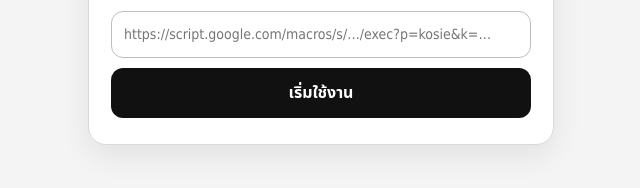
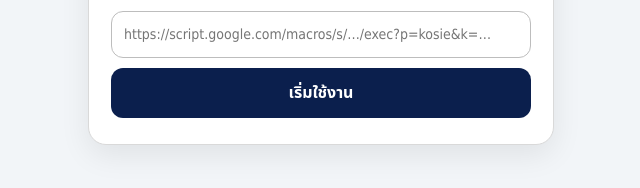
Before and after one commit to kosin-ksone/kopass, a plain HTML site: page index.html in a window 1280 px wide. Shown: the part 436-624 px from the top of the page, without its empty margins (319-959 px from the left). Drawn offline with Linux system fonts and the light colour scheme.

Commit message:
Add files via upload

```diff
--- a/index.html
+++ b/index.html
@@ -4,7 +4,7 @@
 <meta charset="utf-8">
 <meta name="viewport" content="width=device-width, initial-scale=1, viewport-fit=cover">
 <title>KOPASS</title>
-<meta name="theme-color" content="#111111">
+<meta name="theme-color" content="#0B1F4D">
 <meta name="robots" content="noindex">
 <meta name="apple-mobile-web-app-capable" content="yes">
 <meta name="mobile-web-app-capable" content="yes">
@@ -15,17 +15,17 @@
 <link rel="manifest" href="manifest.webmanifest">
 <style>
 /* KOPASS: แอปผู้บริหาร KOSIE — เปิดเมนูผู้บริหาร (ใบส้ม ?p=kosie) ในกรอบเต็มจอ · ไม่มีรหัส · ลิงก์ลับจำในเครื่องครั้งเดียวผ่าน #k=… (ไม่อยู่ในโค้ด) */
-html,body{margin:0;height:100%;background:#F4F4F4;font-family:"Leelawadee UI","Noto Sans Thai",Tahoma,system-ui,sans-serif;color:#111}
+html,body{margin:0;height:100%;background:#F2F5F8;font-family:"Leelawadee UI","Noto Sans Thai",Tahoma,system-ui,sans-serif;color:#111}
 #app{position:fixed;inset:0;display:flex;flex-direction:column}
-#frame{flex:1;border:0;width:100%;height:100%;background:#F4F4F4}
-#setup{display:none;position:fixed;inset:0;background:#F4F4F4;align-items:center;justify-content:center;padding:20px}
+#frame{flex:1;border:0;width:100%;height:100%;background:#F2F5F8}
+#setup{display:none;position:fixed;inset:0;background:#F2F5F8;align-items:center;justify-content:center;padding:20px}
 #setup .box{background:#fff;border:1px solid #D9D9D9;border-radius:18px;padding:26px 22px;max-width:420px;width:100%;text-align:center;box-shadow:0 10px 30px rgba(0,0,0,.08)}
 #setup img{width:84px;height:84px;border-radius:20px}
 #setup h1{font-size:22px;margin:12px 0 4px;letter-spacing:2px}
 #setup p{color:#555;font-size:14px;line-height:1.7;margin:0 0 14px}
 #setup input{width:100%;padding:12px;border:1px solid #BDBDBD;border-radius:12px;font:inherit;font-size:14px;box-sizing:border-box}
-#setup button{margin-top:10px;width:100%;padding:13px;border:0;border-radius:12px;background:#111;color:#fff;font:inherit;font-weight:700;font-size:16px;cursor:pointer}
-#load{position:fixed;inset:0;display:flex;align-items:center;justify-content:center;background:#F4F4F4;transition:opacity .3s}
+#setup button{margin-top:10px;width:100%;padding:13px;border:0;border-radius:12px;background:#0B1F4D;color:#fff;font:inherit;font-weight:700;font-size:16px;cursor:pointer}
+#load{position:fixed;inset:0;display:flex;align-items:center;justify-content:center;background:#F2F5F8;transition:opacity .3s}
 #load .k{width:92px;height:92px;border-radius:22px;animation:kp 1.2s ease-in-out infinite}
 @keyframes kp{50%{opacity:.45;transform:scale(.96)}}
 </style>
@@ -46,7 +46,7 @@ function $(i){return document.getElementById(i);}
 function ls(k,v){try{if(v===undefined)return localStorage.getItem(k)||"";localStorage.setItem(k,v);}catch(e){return "";}}
 /* ลิงก์ตั้งค่าครั้งเดียว: …/kopass/#k=<รหัส> → จำลิงก์ในเครื่อง แล้วลบรหัสออกจากแถบที่อยู่ */
 (function(){var m=/^#k=([0-9a-f]{16,64})$/.exec(location.hash||"");if(!m)return;ls("kopass_url",UB+"?p=kosie&k="+m[1]);try{history.replaceState(null,"",location.pathname);}catch(e){location.hash="";}})();
-function open(u){var f=$("frame");f.onload=function(){var l=$("load");l.style.opacity="0";setTimeout(function(){l.style.display="none";},320);};f.src=u+(u.indexOf("?")>=0?"&":"?")+"theme=kopass&app=1";setTimeout(function(){var l=$("load");l.style.opacity="0";setTimeout(function(){l.style.display="none";},320);},9000);}
+function open(u){var f=$("frame");f.onload=function(){var l=$("load");l.style.opacity="0";setTimeout(function(){l.style.display="none";},320);};f.src=u+(u.indexOf("?")>=0?"&":"?")+"app=1";setTimeout(function(){var l=$("load");l.style.opacity="0";setTimeout(function(){l.style.display="none";},320);},9000);}
 var U=ls("kopass_url");
 if(U){open(U);}else{$("load").style.display="none";$("setup").style.display="flex";}
 $("kok").onclick=function(){var u=$("kin").value.trim();if(!/^https:\/\/script\.google\.com\/macros\/s\/.+p=kosie/.test(u)){$("kin").style.borderColor="#E5484D";return;}ls("kopass_url",u);$("setup").style.display="none";$("load").style.display="flex";$("load").style.opacity="1";open(u);};
```
Also changed, not shown: manifest.webmanifest.
